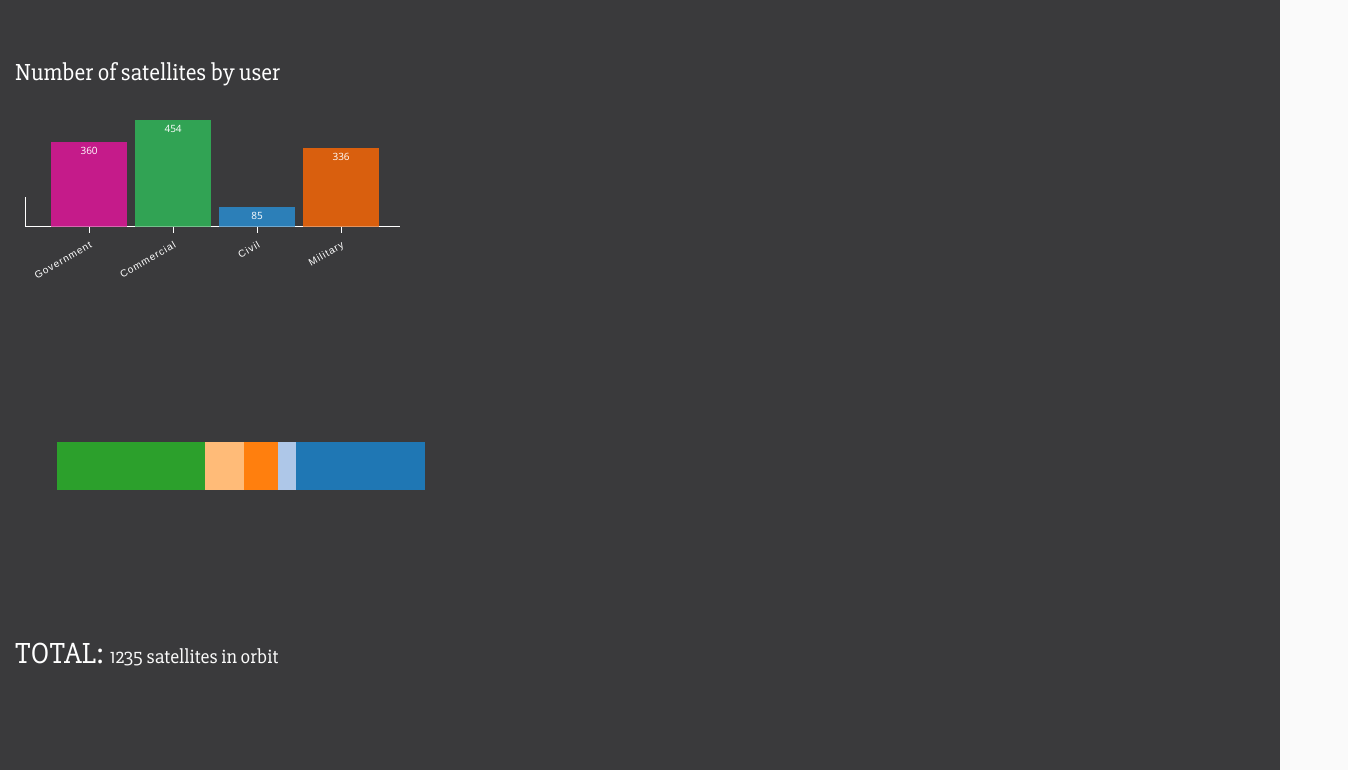
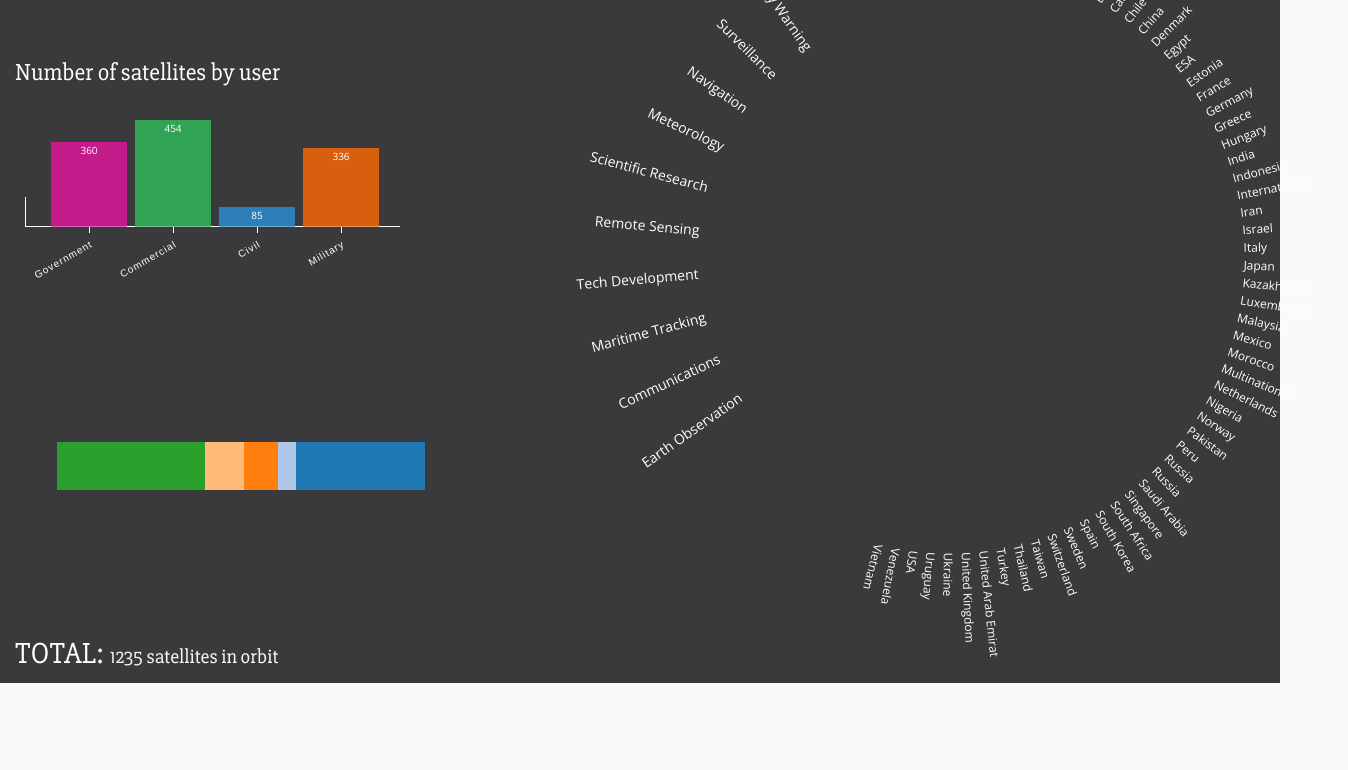
Before and after one commit to alexsinfarosa/project1-CS3300, a plain HTML site: page index.html in a window 1280 px wide. Shown: the part 143-913 px from the top of the page, 1348 px wide, since content can reach past the window. After the commit the page ends 826 px from the top, so only its background shows below. Drawn offline with nearby package versions, Linux system fonts and the light colour scheme.

Commit message:
Move circle back to right side

```diff
--- a/index.html
+++ b/index.html
@@ -47,12 +47,11 @@
 
             </section> <!-- end col-sm-5 -->
 
-
+            <!-- CIRCLE -->
+            <section class="col-sm-7">
+                <div id="circle" class="text-center"></div>
+            </section> <!-- end col-lg-7 -->
         </div> <!-- end row -->
-        <!-- CIRCLE -->
-        <section class="col-lg-8 col-lg-offset-2 text-center">
-            <div id="circle"></div>
-        </section> <!-- end col-lg-8 -->
     </main>
 
     <!-- JS -->
--- a/js/scripts.js
+++ b/js/scripts.js
@@ -304,19 +304,9 @@ d3.json("dataset.json", function(error, data) {
     var index=purposes.indexOf("Technology Development");
     purposes[index]="Tech Development";
 
-
+    //height and width variables
     var w = 800,
         h = 800;
-
-
-    var svg = d3.select("#circle")
-        .append("svg")
-        .attr("width", w)
-        .attr("height", h);
-
-    //height and width variables
-    var w = 1000,
-        h = 1000;
 
 
     //create svg element
@@ -327,18 +317,6 @@ d3.json("dataset.json", function(error, data) {
 
     //print list of countries using svg text
     for (var i = 0; i < countries.length; i++) {
-
-        rotation = i * 3.2;
-        rotation -= 90;
-        svg.append("text")
-            .attr("x", w / 1.2)
-            .attr("y", h / 2)
-            .attr("fill", "white")
-            .attr("font-size", "12px")
-            .attr("transform", function(d) {
-                return "rotate(" + rotation + "," + w / 2 + "," + h / 2 + ")";
-            })
-
         rotation = i*3.4;
         rotation-=86;
         svg.append("text")
```
